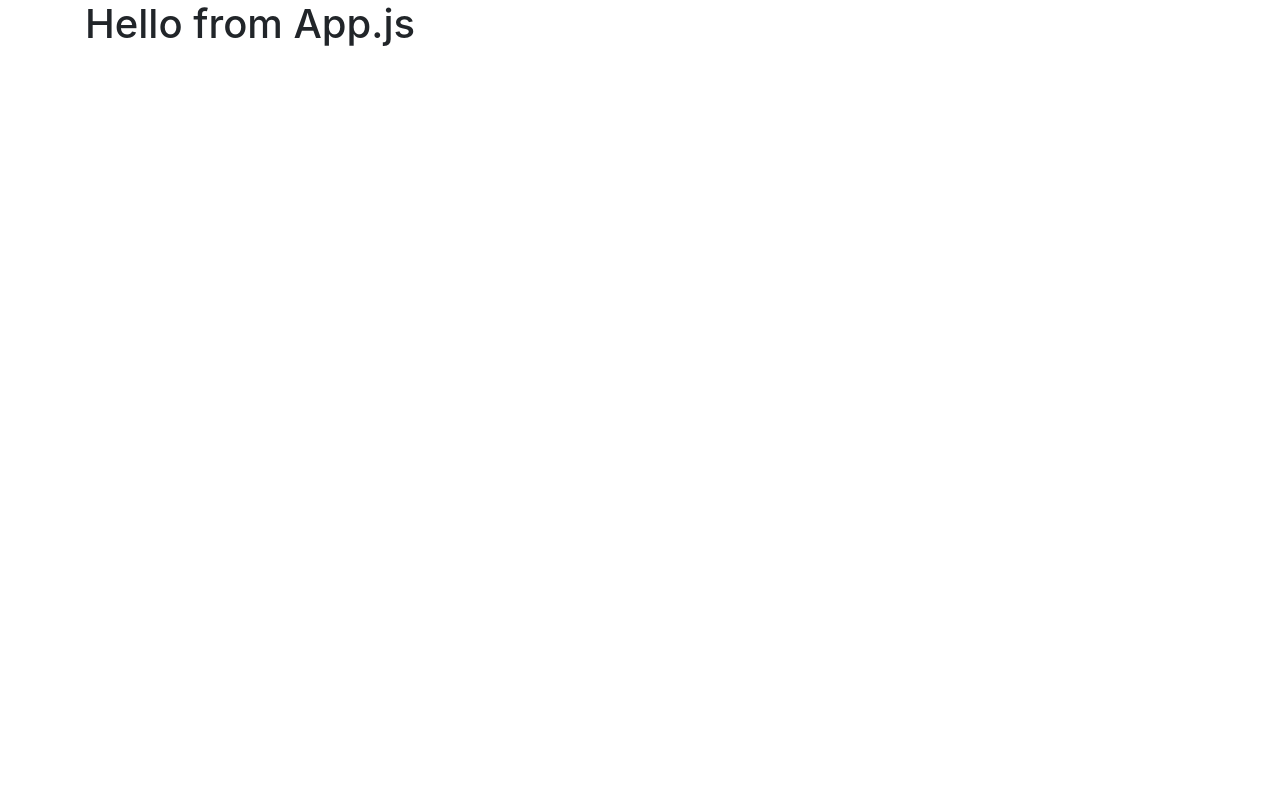
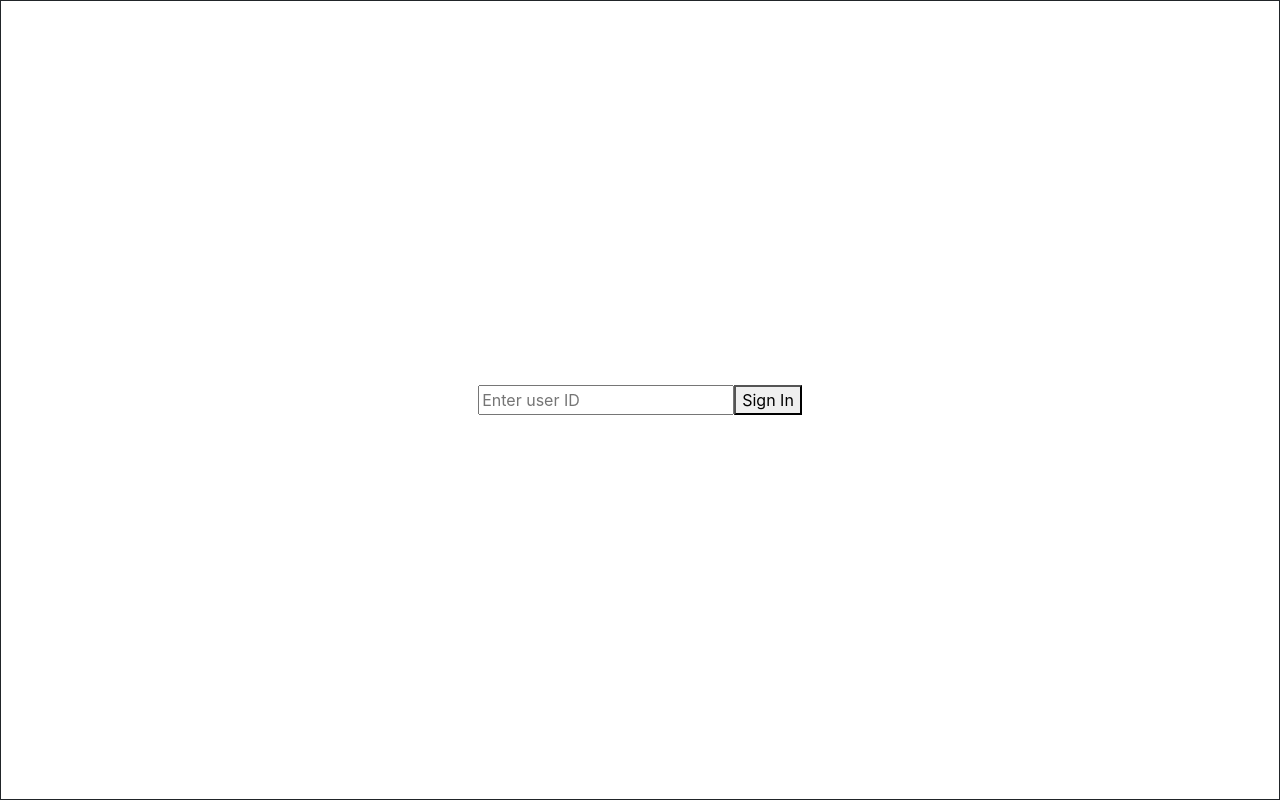
Before and after one commit to gc0rtes/chat-client-stream-v2.0, a React (Create React App) app: page / in a window 1280 px wide. Built offline with nearby package versions, Linux system fonts and the light colour scheme.

Commit message:
ad login

```diff
--- a/src/App.js
+++ b/src/App.js
@@ -1,8 +1,14 @@
+import { BrowserRouter as Router, Route } from "react-router-dom";
+
+import Lobby from "./Pages/Lobby";
+import Login from "./Pages/Login";
+
 function App() {
   return (
-    <div className="container">
-      <h1>Hello from App.js</h1>
-    </div>
+    <Router>
+      <Route exact path="/" component={Login} />
+      <Route path="/lobby" component={Lobby} />
+    </Router>
   );
 }
 
--- /dev/null
+++ b/src/Pages/Login/index.css
@@ -0,0 +1,9 @@
+.vertical-horizontal-center {
+  border: 1px solid;
+  min-height: 100%; /* Fallback for browsers do NOT support vh unit */
+  min-height: 100vh; /* These two lines are counted as one :-)       */
+
+  display: flex; /* default is row */
+  justify-content: center; /* align horizontally */
+  align-items: center; /* align vertically */
+}
--- /dev/null
+++ b/src/Pages/Login/index.js
@@ -0,0 +1,26 @@
+import "./index.css";
+import { useState } from "react";
+import { Link } from "react-router-dom";
+
+export default function Login() {
+  const [userId, setUserId] = useState(null);
+  return (
+    <div className="vertical-horizontal-center">
+      <form onSubmit={null}>
+        <input
+          type="text"
+          placeholder="Enter user ID"
+          onChange={(e) => setUserId(e.target.value)}
+        />
+        <Link
+          onClick={(e) => (!userId ? e.preventDefault() : null)}
+          to={`/lobby`}
+        >
+          <button className={"button mt-20"} type="submit">
+            Sign In
+          </button>
+        </Link>
+      </form>
+    </div>
+  );
+}
--- a/src/index.js
+++ b/src/index.js
@@ -2,8 +2,4 @@ import React from "react";
 import ReactDOM from "react-dom";
 import App from "./App";
 
-ReactDOM.render(
-  <App />,
-
-  document.getElementById("root")
-);
+ReactDOM.render(<App />, document.getElementById("root"));
```
Also changed, not shown: src/Components/ChatBox/index.js (added, +7 -0 lines), src/Components/ChatList/index.js (added, +7 -0 lines).
